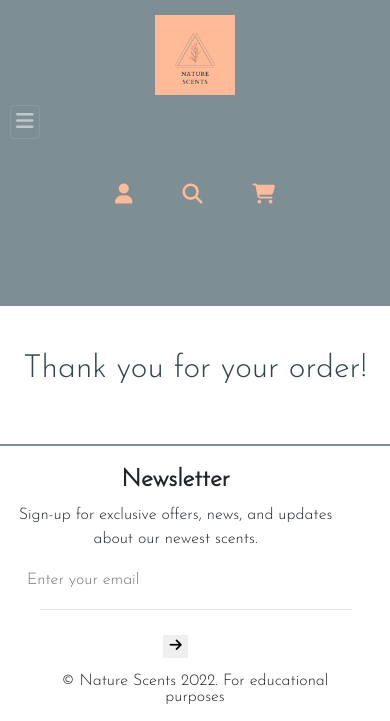
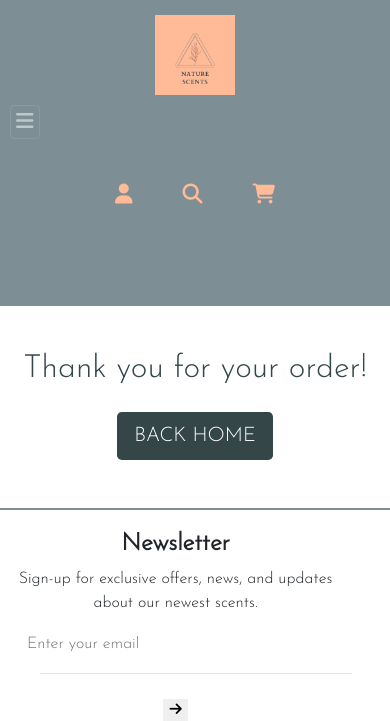
Before and after one commit to Code-Institute-Submissions/kreilly86-nature-scents_NovResub, a Django app: template checkout/templates/checkout/checkout_success.html in a window 390 px wide. Shown: the top 721 px of the page. Run offline with Django 3.2, Linux system fonts and the light colour scheme; the template is opened without the code that fills it, so the values that code supplies are empty; some libraries are stand-ins or nearby versions.

Commit message:
Update checkout success for mobile view, add home button

```diff
--- a/checkout/templates/checkout/checkout_success.html
+++ b/checkout/templates/checkout/checkout_success.html
@@ -3,21 +3,23 @@
 
 {% block content %}
 <div class="container-fluid w-100">
-    <div class="row cart-page">
+    <div class="row cart-page text-center">
         <div class="col-12 mx-auto">
             <h2 class="page-title">Thank you for your order!</h2>
         </div>
+
+        <div class="col-12 justify-content-center mt-3">
+            {% if from_profile %}
+            <a href="{% url 'profile' %}" class="btn rounded-2 btn-lg shop-button">
+                <span class="text-uppercase">Back to Profile</span>
+            </a>
+            {% else %}
+            <a href="{% url 'home' %}" class="btn rounded-2 btn-lg shop-button">
+                <span class="text-uppercase">Back Home</span>
+            </a>
+            {% endif %}
+        </div>
     </div>
-
-    {% if from_profile %}
-    <a href="{% url 'profile' %}" class="shop-button">
-        <span>
-            <i class="fas fa-angle-left"></i>
-        </span>
-        <span class="text-uppercase">Back to Profile</span>
-    </a>
-    {% endif %}
-
     <div>
         <hr class="page-end mt-5">
         </hr>
```
